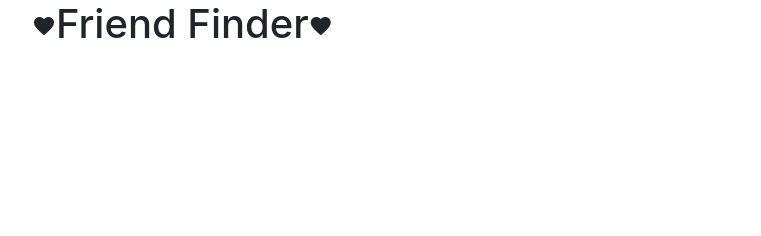
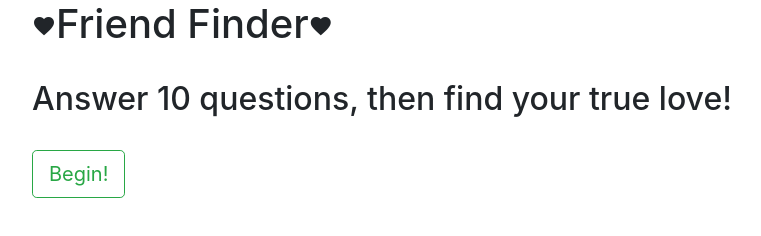
Before and after one commit to EricC44/Friend-Finder, a plain HTML site: page app/public/index.html in a window 1280 px wide. Shown: the whole page, without its empty margins (53-814 px from the left). Drawn offline with nearby package versions, Linux system fonts and the light colour scheme; a web font is replaced by a local one.

Commit message:
completed the main html of the home page

```diff
--- a/app/public/index.html
+++ b/app/public/index.html
@@ -27,6 +27,10 @@
             <div class="row">
                 <div class="col s12 z-depth-3">
                     <h1><i class="material-icons prefix">favorite</i>Friend Finder<i class="material-icons right">favorite</i></h1>
+                    <br>
+                    <h2>Answer 10 questions, then find your true love!</h2>
+                    <br>
+                    <a href="/survey"></a><button class="btn btn-outline-success btn-lg">Begin!</button>
                 </div>
             </div>
         </div>
```
